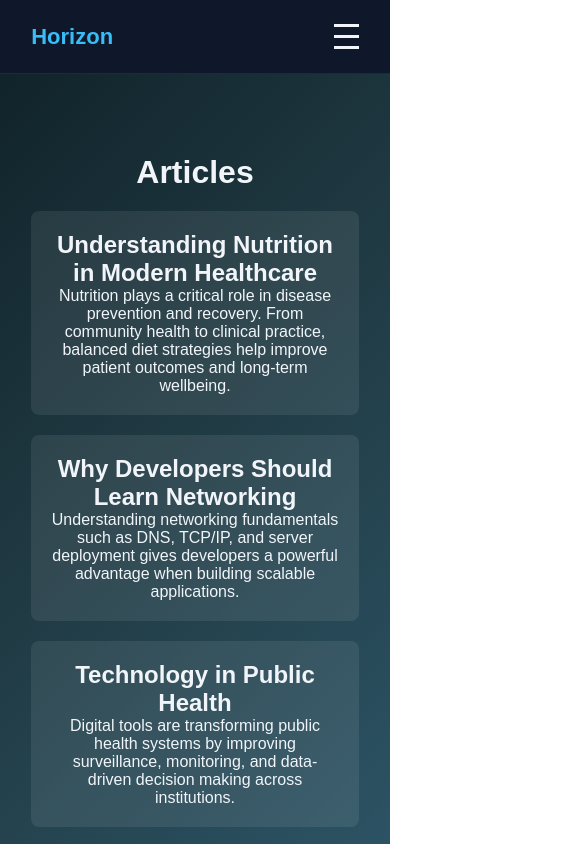
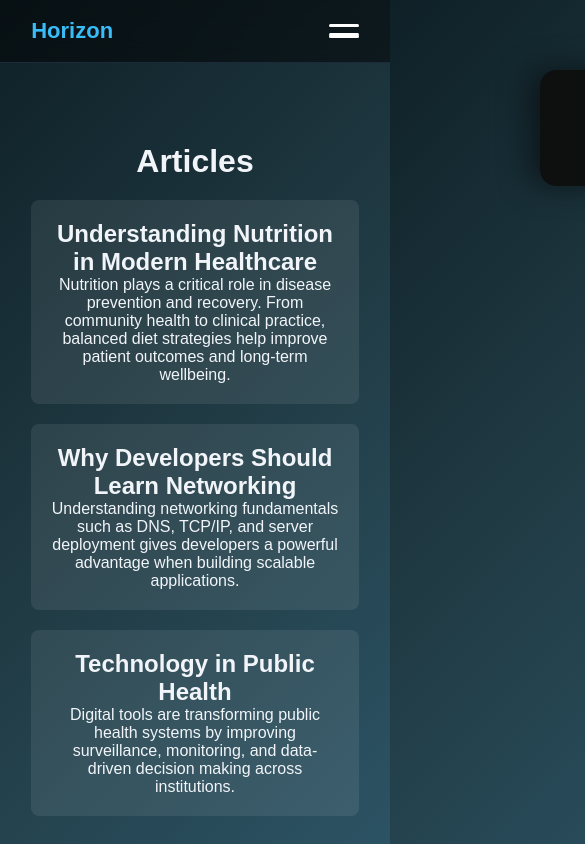
Before and after one commit to Abdub46/profile1, a React (Create React App) app: page /articles in a window 390 px wide. Shown: the top 844 px of the page, 585 px wide, since content can reach past the window. Built offline with nearby package versions, Linux system fonts and the light colour scheme.

Commit message:
Changes on hamburger menu

```diff
--- a/src/App.css
+++ b/src/App.css
@@ -363,3 +363,121 @@ footer {
   padding: 80px 8%;
   text-align: center;
 }
+
+
+
+
+/***************************HAMBURGER MENU*************************/
+.navbar {
+  width: 100%;
+  padding: 18px 8%;
+  position: sticky;
+  top: 0;
+  z-index: 1000;
+  background: rgba(0, 0, 0, 0.5);
+  backdrop-filter: blur(12px);
+}
+
+.nav-container {
+  display: flex;
+  justify-content: space-between;
+  align-items: center;
+  width: 100%;
+}
+
+
+.nav-links {
+  display: flex;
+  gap: 30px;
+  margin-left: auto;
+}
+
+.nav-links a {
+  color: #fff;
+  text-decoration: none;
+  font-weight: 500;
+  transition: 0.3s ease;
+}
+
+.nav-links a:hover {
+  opacity: 0.7;
+}
+
+
+
+.hamburger {
+  display: none;
+  width: 30px;
+  height: 22px;
+  position: relative;
+  cursor: pointer;
+  transition: 0.3s ease;
+}
+
+.hamburger span {
+  position: absolute;
+  height: 3px;
+  width: 100%;
+  background: white;
+  border-radius: 5px;
+  transition: 0.4s ease;
+}
+
+/* Line positions */
+.hamburger span:nth-child(1) {
+  top: 0;
+}
+
+.hamburger span:nth-child(2) {
+  top: 9px;
+}
+
+.hamburger span:nth-child(3) {
+  bottom: 0;
+}
+
+
+
+.hamburger.active span:nth-child(1) {
+  transform: rotate(45deg);
+  top: 9px;
+}
+
+.hamburger.active span:nth-child(2) {
+  opacity: 0;
+}
+
+.hamburger.active span:nth-child(3) {
+  transform: rotate(-45deg);
+  bottom: 9px;
+}
+
+
+
+
+@media (max-width: 768px) {
+
+  .hamburger {
+    display: block;
+    margin-left: auto; /* pushes hamburger to right */
+  }
+
+  .nav-links {
+    position: fixed;
+    top: 70px;
+    right: -100%; /* hidden off right */
+    flex-direction: column;
+    background: rgba(15, 15, 15, 0.97);
+    width: 240px;
+    padding: 30px;
+    border-radius: 16px 0 0 16px;
+    box-shadow: -10px 0 30px rgba(0,0,0,0.5);
+    transition: 0.4s ease;
+    gap: 20px;
+  }
+
+  .nav-links.active {
+    right: 0; /* slides from right */
+  }
+
+}
--- a/src/App.js
+++ b/src/App.js
@@ -24,24 +24,16 @@ function App() {
 
        {/* NAVBAR */}
         <header className="navbar">
+  <div className="nav-container">
+
     <Link to="/" className="logo">
       Horizon
     </Link>
 
-
-
-
     <nav className={menuOpen ? "nav-links active" : "nav-links"}>
-
       <Link to="/about" onClick={() => setMenuOpen(false)}>About</Link>
-
-
-
-
-
       <Link to="/articles" onClick={() => setMenuOpen(false)}>Articles</Link>
     </nav>
-
 
     <div
       className={menuOpen ? "hamburger active" : "hamburger"}
@@ -50,6 +42,8 @@ function App() {
       <span></span>
       <span></span>
       <span></span>
+    </div>
+
   </div>
 </header>
 
```
Lines whose indentation alone changed are shown as unchanged.
